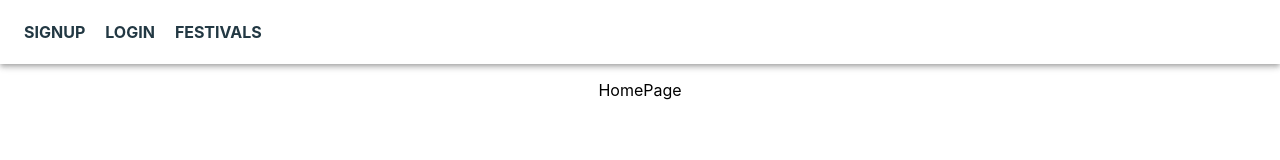
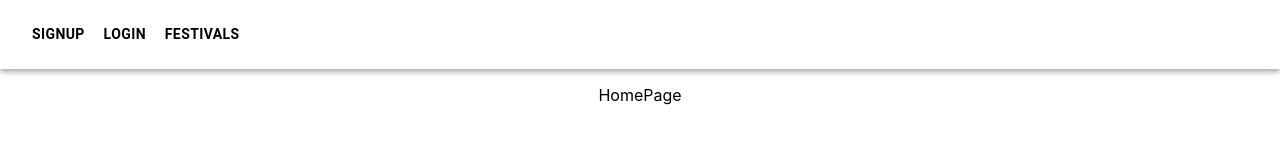
Before and after one commit to ci6803/wobbly-client, a React (Create React App) app: page / in a window 1280 px wide. Shown: the top 160 px of the page. Built offline with nearby package versions, Linux system fonts and the light colour scheme.

Commit message:
changed navbar

```diff
--- a/src/components/Navbar.js
+++ b/src/components/Navbar.js
@@ -7,6 +7,7 @@ import Container from '@mui/material/Container';
 import { Link } from 'react-router-dom';
 import { motion } from 'framer-motion';
 import { AuthContext } from '../context/auth.context';
+import Button from '@mui/material/Button';
 
 const ResponsiveAppBar = () => {
 
@@ -18,18 +19,30 @@ const ResponsiveAppBar = () => {
       <Container maxWidth="xl">
         <Toolbar disableGutters>
           {isLoggedIn && (
-          <Box>
-            <Link style={{textDecoration: 'none', color: '#223843'}} to='/'><strong>HOME</strong></Link>
-            <Link style={{textDecoration: 'none', color: '#223843', marginLeft: 20}} to='/festival'><strong>FESTIVALS</strong></Link>
-            <Link style={{textDecoration: 'none', color: '#223843', marginLeft: 20}} to='/profile'><strong>PROFILE</strong></Link>
-            <button onClick={logOutUser} style={{marginLeft: 20}}>Logout</button>
-          </Box>
+            <Box sx={{ flexGrow: 1, display: { xs: 'none', md: 'flex' }}}>
+              <Button sx={{ my: 2, color: 'black', display: 'block'}}>
+                <Link style={{textDecoration: 'none', color: 'black'}} to='/'><strong>HOME</strong></Link>
+              </Button>
+              <Button sx={{ my: 2, color: 'black', display: 'block' }}>
+                <Link style={{textDecoration: 'none', color: 'black'}} to='/festival'><strong>FESTIVALS</strong></Link>
+              </Button>
+              <Button sx={{ my: 2, color: 'black', display: 'block' }}>
+                <Link style={{textDecoration: 'none', color: 'black'}} to='/profile'><strong>PROFILE</strong></Link>
+              </Button>
+              <Button onClick={logOutUser} sx={{ my: 2, color: 'white', display: 'flex', background: '#757ce8'}}><strong>LOGOUT</strong></Button>
+            </Box>
           )}
           {!isLoggedIn && (
-           <Box>
-            <Link style={{textDecoration: 'none', color: '#223843'}} to='/signup'><strong>SIGNUP</strong></Link>
-            <Link style={{textDecoration: 'none', color: '#223843', marginLeft: 20}} to='/login'><strong>LOGIN</strong></Link>
-            <Link style={{textDecoration: 'none', color: '#223843', marginLeft: 20}} to='/festival'><strong>FESTIVALS</strong></Link>
+           <Box sx={{display: 'flex', alignItems: 'center'}}>
+            <Button sx={{ my: 2, color: 'black', display: 'block' }}>
+              <Link style={{textDecoration: 'none', color: 'black'}} to='/signup'><strong>SIGNUP</strong></Link>
+            </Button>
+            <Button sx={{ my: 2, color: 'black', display: 'block' }}>
+            <Link style={{textDecoration: 'none', color: 'black'}} to='/login'><strong>LOGIN</strong></Link>
+            </Button>
+            <Button sx={{ my: 2, color: 'black', display: 'block' }}>
+              <Link style={{textDecoration: 'none', color: 'black'}} to='/festival'><strong>FESTIVALS</strong></Link>
+            </Button>
           </Box>
           )}
         </Toolbar>
```
Also changed, not shown: src/components/footer.js (deleted).
